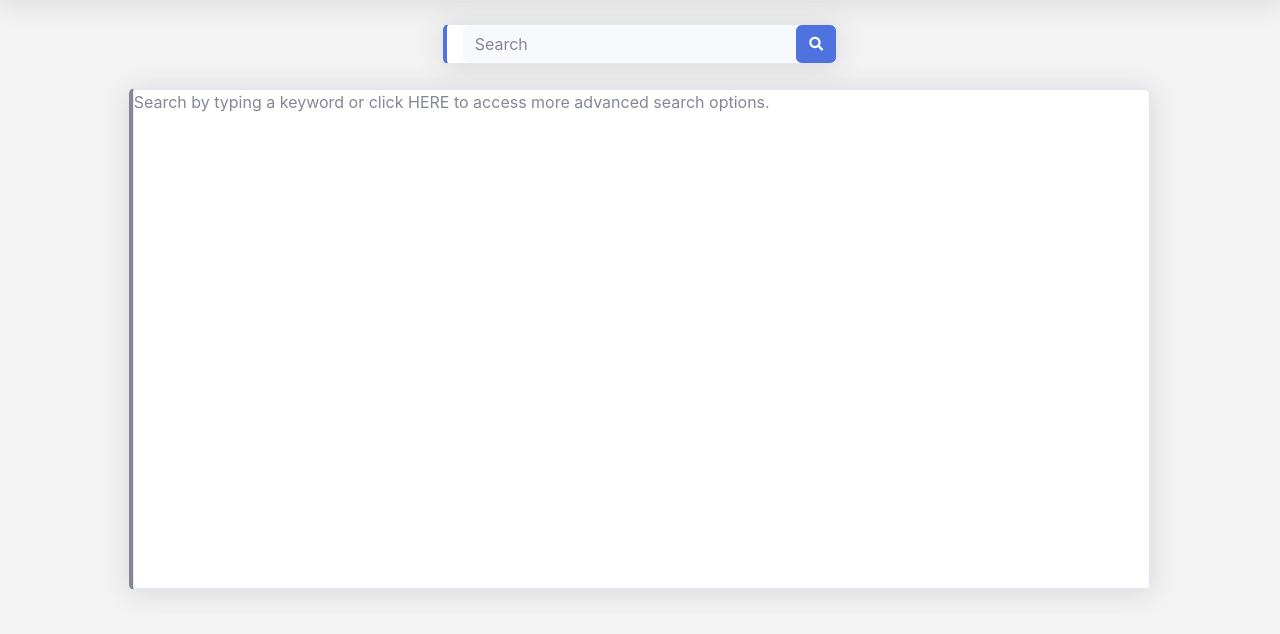
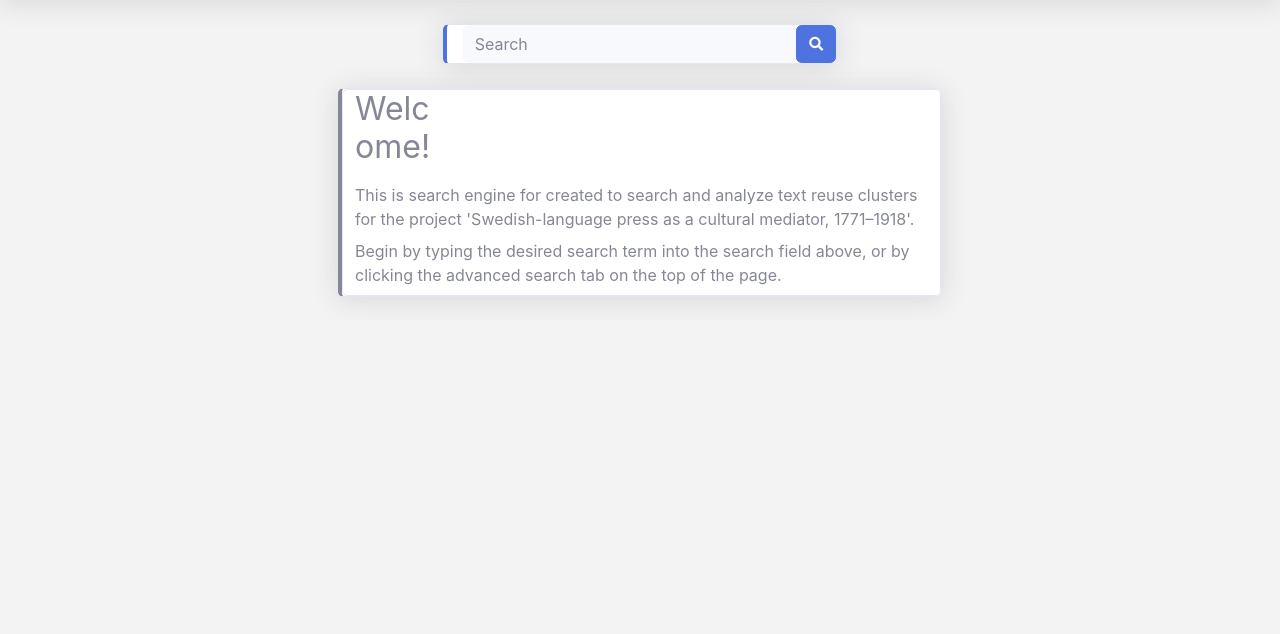
Before and after one commit to avjves/HistSE, a Django app: page / in a window 1280 px wide. Shown: the part 70-704 px from the top of the page. Run offline with Django 3.2, Linux system fonts and the light colour scheme; some libraries are stand-ins or nearby versions.

Commit message:
Update frontpage

```diff
--- a/frontend/templates/frontend/index.html
+++ b/frontend/templates/frontend/index.html
@@ -13,17 +13,26 @@
 					<div class="container-fluid">
 						{% include "frontend/partials/searchbar.html" %}
 						<div class="row justify-content-md-center">
-							<div class="col-xl-10">
+							<div class="col-xl-6">
 								<div class="card shadow mb-4 border-left-secondary">
-									<div class="card body" style="height:500px">
-										Search by typing a keyword or click HERE to access more advanced search options.
+									<div class="card body">
+										<div class="col-xl-2 mb-2">
+											<h2> Welcome! </h2>
+										</div>
+										<div class="col mb-2">
+											<span> This is search engine for created to search and analyze text reuse clusters for the project 'Swedish-language press as a cultural mediator, 1771–1918'. </span>
+										</div>
+										<div class="col mb-2">
+											<span> Begin by typing the desired search term into the search field above, or by clicking the advanced search tab on the top of the page. <span>
+										</div>
 									</div>
 								</div>
-	    						</div>
+							</div>
 						</div>
 					</div>
 				</div>
 			</div>
+		</div>
 		</div>
 
 		{% include "frontend/partials/scripts.html" %}
```
